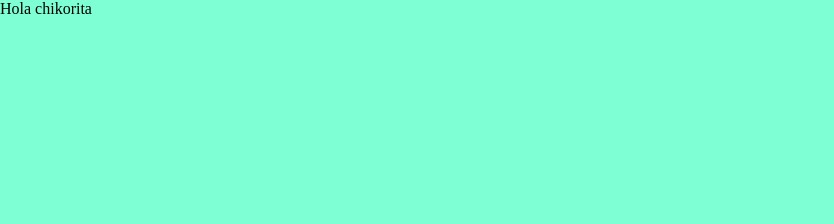
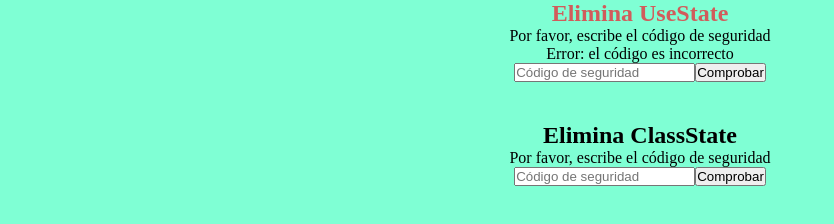
Before and after one commit to KortexCode/Security-Code, a React app: page / in a window 1280 px wide. Shown: the whole page, without its empty margins (0-834 px from the left). Built offline with nearby package versions, Linux system fonts and the light colour scheme.

Commit message:
Se agregan nuevos estilos y lógica para la creación de los componentes

```diff
--- a/src/components/App/index.js
+++ b/src/components/App/index.js
@@ -1,9 +1,15 @@
 import React from "react";
+import { UseState } from "../UseState";
+import {ClassState} from "../ClassState";
+import "../../styles/App.css";
 
 function App(){
 
     return(
-        <p>Hola chikorita</p>
+        <div className="App">
+            <UseState></UseState>
+            <ClassState></ClassState>
+        </div>
     )
 }
 
--- /dev/null
+++ b/src/components/ClassState/index.js
@@ -0,0 +1,51 @@
+import React from "react";
+import {Loading} from "../Loading"
+import "../../styles/UseState.css";
+
+class ClassState extends React.Component{
+    constructor(props){
+        super(props);
+        this.state={
+            error: false,
+            loading: false,
+        }
+    }
+
+ /*    UNSAFE_componentWillMount(){
+        console.log("<Loading> será montado")
+    }
+
+    componentDidMount(){
+        console.log("<Loading> fue montado")
+    } */
+
+   /*  componentWillUnmount(){
+        console.log("soy el ClassState")
+    } */
+
+    componentDidUpdate(){
+        if(this.state.loading){
+            setTimeout(()=>{
+                console.log("Haciendo validación");
+                this.setState({loading:false})
+                console.log("Terminando validación");
+            }, 3000);
+        }
+    }
+
+    render(){
+        return(
+            <div className="ClassState">
+                <h2>Elimina ClassState</h2>
+                <p>Por favor, escribe el código de seguridad</p>
+                <input placeholder="Código de seguridad"></input>
+                <button onClick={()=> this.setState({loading: !this.state.loading})}>Comprobar</button>
+                {this.state.loading && <Loading></Loading>}
+                {this.state.error && <p>Error: el código no es correcto</p>}
+            </div>
+        )
+    }
+
+}
+
+export {ClassState}
--- /dev/null
+++ b/src/components/Loading/index.js
@@ -0,0 +1,19 @@
+import React from "react";
+
+class Loading extends React.Component{
+
+    componentWillUnmount(){
+        console.log("<Loading> fue desmontado")
+    }
+
+    render(){
+        return(
+            <p className="Loading">
+                Cargando...
+            </p>
+        )
+    }
+
+}
+
+export {Loading}
--- /dev/null
+++ b/src/components/UseState/index.js
@@ -0,0 +1,32 @@
+import React from "react";
+
+function UseState(){
+
+    const [error, setError] = React.useState(true);
+    const [loading, setLoading] = React.useState(false);
+
+    React.useEffect(()=>{
+
+        if(loading){
+            setTimeout(()=>{
+                console.log("Haciendo validación");
+                setLoading(false)
+                console.log("Terminando validación");
+            }, 3000);
+        }
+
+    }, [loading])
+
+    return(
+        <div className="UseState">
+            <h2>Elimina UseState</h2>
+            <p>Por favor, escribe el código de seguridad</p>
+            {error && <p>Error: el código es incorrecto</p>}
+            {loading && <p>Cargando</p>}
+            <input placeholder="Código de seguridad"></input>
+            <button onClick={()=> setLoading(!loading)}>Comprobar</button>
+        </div>
+    )
+}
+
+export {UseState}
--- /dev/null
+++ b/src/styles/App.css
@@ -0,0 +1,8 @@
+.App{
+    width: 400px;
+    margin: 0 auto;
+    display: grid;
+    grid-template-columns: 1fr;
+    justify-content: center;
+    text-align: center;
+}
--- /dev/null
+++ b/src/styles/UseState.css
@@ -0,0 +1,6 @@
+.UseState{
+    margin-bottom: 40px;
+}
+.UseState h2{
+    color: var(--primary-color);
+}
--- a/src/styles/index.css
+++ b/src/styles/index.css
@@ -1,3 +1,6 @@
+:root{
+    --primary-color: rgba(212, 86, 86, 0.966);
+}
 *{
     box-sizing: border-box;
     padding: 0;
@@ -6,3 +9,6 @@
 body{
     background-color: aquamarine;
 }
+#root{
+    width: 100%;
+}
```
